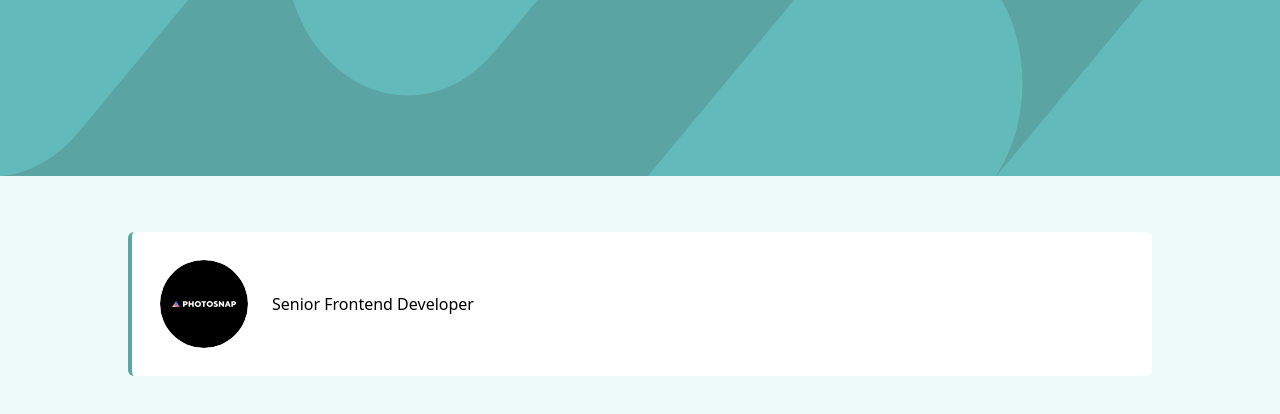
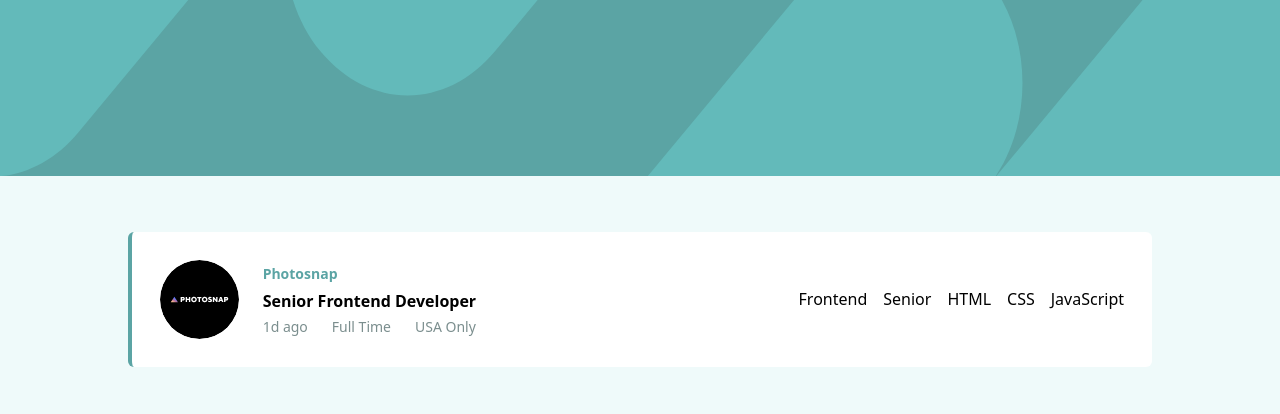
Before and after one commit to cloviswrodrigues/job_listings_with_filtering, a React (Vite) app in the folder frontend/: page / in a window 1280 px wide. Shown: the top 414 px of the page. Built offline with nearby package versions, Linux system fonts and the light colour scheme.

Commit message:
stylized jobitems

```diff
--- a/frontend/src/components/JobItem/index.jsx
+++ b/frontend/src/components/JobItem/index.jsx
@@ -3,6 +3,8 @@ import PropTypes from 'prop-types';
 import ImageRounded from "../ImageRounded";
 
 const JobItem = ({ data }) => {
+
+  const requirements = [data.role, data.level, ...data.languages] || [];
 
   if (!data) return null
   return (
@@ -10,11 +12,21 @@ const JobItem = ({ data }) => {
       <div>
         <ImageRounded src={data.logo}/>
       </div>
-      <div>
-        {data.position}
-      </div>
-      <div>
-
+      <div className="w-full flex justify-between items-center">
+        <div>
+          <span className="text-sm text-cyan-dark font-bold">{data.company}</span>
+          <h2 className="my-1 text-base font-bold">{data.position}</h2>
+          <ul className="flex text-cyan-dark-grayish gap-6 text-sm font-medium">
+            <li>{data.postedAt}</li>
+            <li>{data.contract}</li>
+            <li>{data.location}</li>
+          </ul>
+        </div>
+        <div>
+          <ul className="flex gap-4">
+            {requirements.map((requirement) => <li key={requirement}>{requirement}</li>)}
+          </ul>
+        </div>
       </div>
     </li>
   )
```
